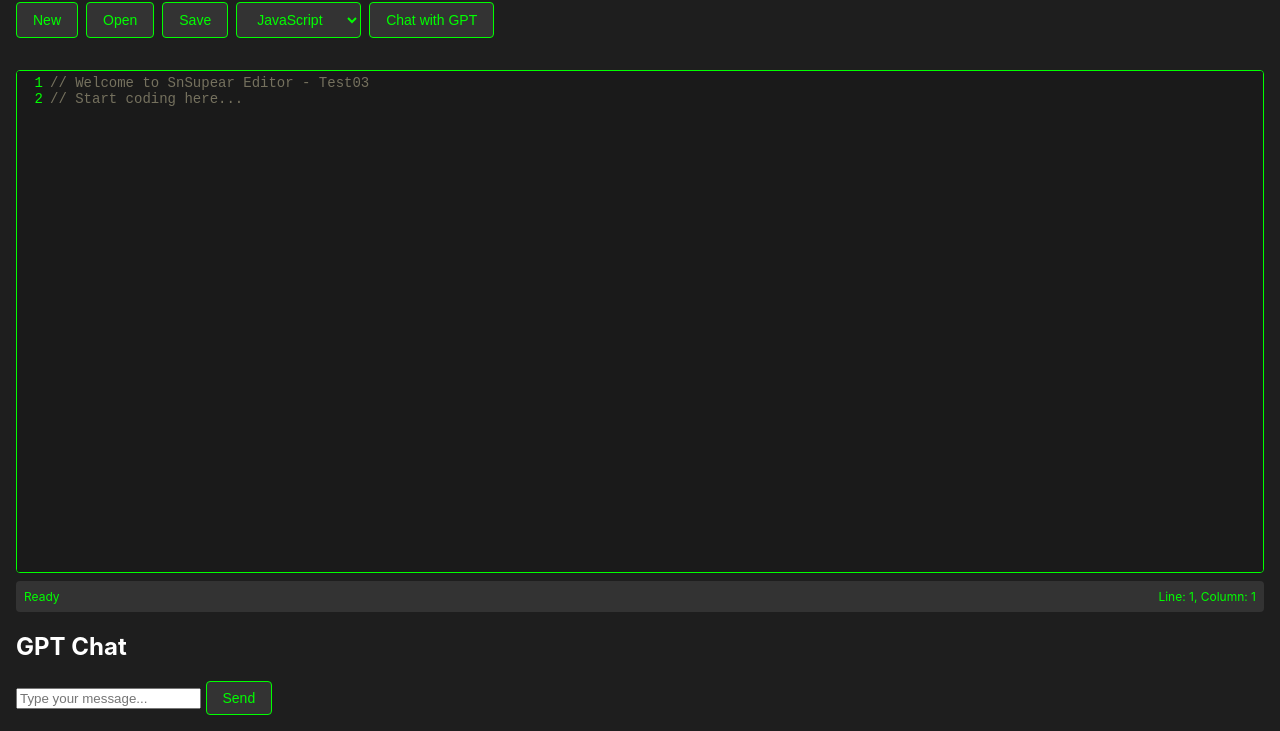
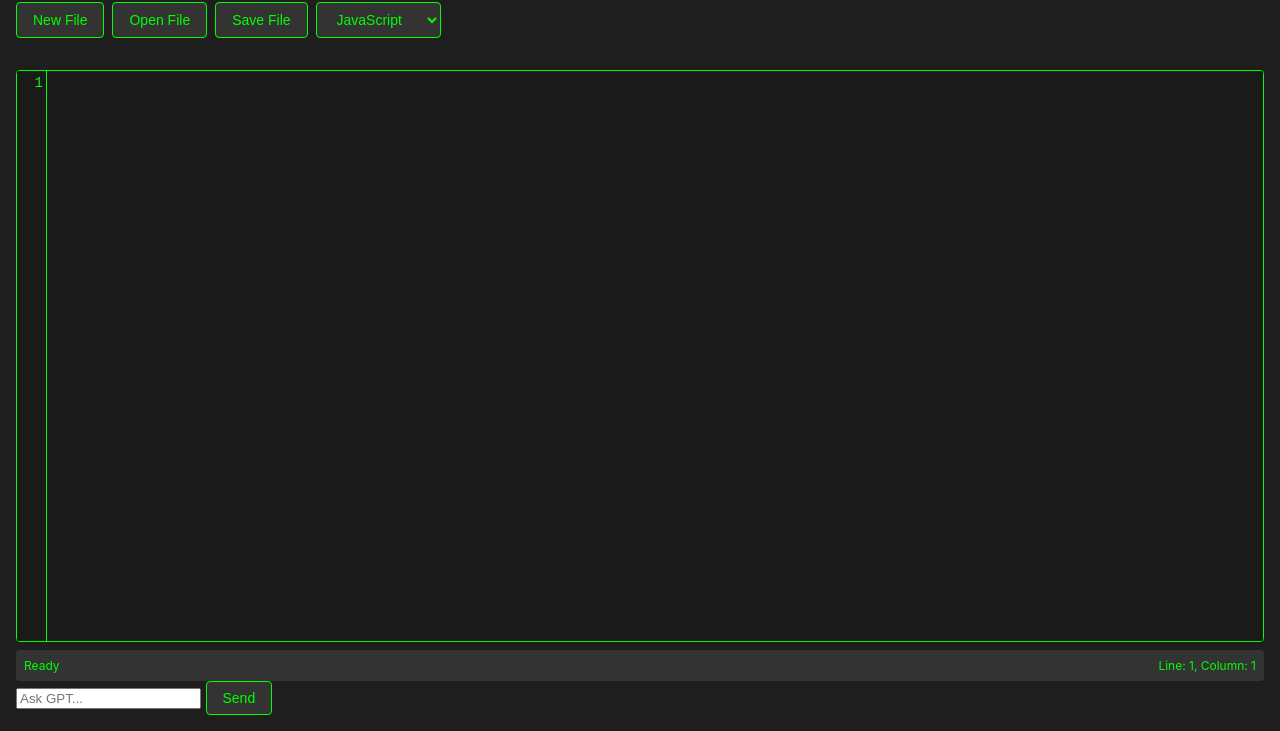
Before and after one commit to Sneaking/SnSupear, a website: page public/index.html in a window 1280 px wide. Shown: the part 69-800 px from the top of the page. Drawn offline with nearby package versions, Linux system fonts and the light colour scheme.

Commit message:
Update index.html
Revert

```diff
--- a/public/index.html
+++ b/public/index.html
@@ -4,27 +4,26 @@
 <head>
     <meta charset="UTF-8">
     <meta name="viewport" content="width=device-width, initial-scale=1.0">
-    <title>SnSupear Editor - Test03</title>
-    <!-- Include necessary styles -->
-    <link rel="stylesheet" href="style.css">
+    <title>SnSupear Web Editor</title>
+    <!-- Load local and external stylesheets -->
+    <link rel="stylesheet" href="/style.css">
     <link rel="stylesheet" href="https://cdnjs.cloudflare.com/ajax/libs/codemirror/5.65.2/codemirror.min.css">
-    <link rel="stylesheet" href="https://cdnjs.cloudflare.com/ajax/libs/codemirror/5.65.2/theme/monokai.min.css">
+    <link rel="stylesheet" href="https://cdnjs.cloudflare.com/ajax/libs/codemirror/5.65.2/theme/dracula.min.css"> <!-- Optional: Add a theme -->
 </head>
 <body>
     <div class="container">
         <header>
-            <h1>SnSupear Editor - Test03</h1>
+            <h1>SnSupear Web Editor</h1>
             <div class="toolbar">
-                <button id="newFile">New</button>
-                <button id="openFile">Open</button>
-                <button id="saveFile">Save</button>
-                <select id="language">
+                <button id="newFile">New File</button>
+                <button id="openFile">Open File</button>
+                <button id="saveFile">Save File</button>
+                <select id="language-select">
                     <option value="javascript">JavaScript</option>
                     <option value="python">Python</option>
-                    <option value="xml">HTML/XML</option>
+                    <option value="htmlmixed">HTML/XML</option>
                     <option value="css">CSS</option>
                 </select>
-                <button id="gptChatToggle">Chat with GPT</button>
             </div>
         </header>
         <main>
@@ -35,20 +34,19 @@
                 <span id="status">Ready</span>
                 <span id="cursor-position">Line: 1, Column: 1</span>
             </div>
+            <div id="chat-container">
+                <div id="chat-output"></div>
+                <input type="text" id="chat-input" placeholder="Ask GPT...">
+                <button id="chat-submit">Send</button>
+            </div>
         </main>
-        <aside id="gpt-chat" class="hidden">
-            <h2>GPT Chat</h2>
-            <div id="chat-log"></div>
-            <input type="text" id="chat-input" placeholder="Type your message...">
-            <button id="send-message">Send</button>
-        </aside>
     </div>
-    <!-- Include CodeMirror and additional scripts -->
+    <!-- Load CodeMirror and initialize the editor -->
     <script src="https://cdnjs.cloudflare.com/ajax/libs/codemirror/5.65.2/codemirror.min.js"></script>
     <script src="https://cdnjs.cloudflare.com/ajax/libs/codemirror/5.65.2/mode/javascript/javascript.min.js"></script>
     <script src="https://cdnjs.cloudflare.com/ajax/libs/codemirror/5.65.2/mode/python/python.min.js"></script>
     <script src="https://cdnjs.cloudflare.com/ajax/libs/codemirror/5.65.2/mode/xml/xml.min.js"></script>
     <script src="https://cdnjs.cloudflare.com/ajax/libs/codemirror/5.65.2/mode/css/css.min.js"></script>
-    <script src="app.js"></script>
+    <script src="app.js"></script> <!-- Load your app script -->
 </body>
 </html>
```
